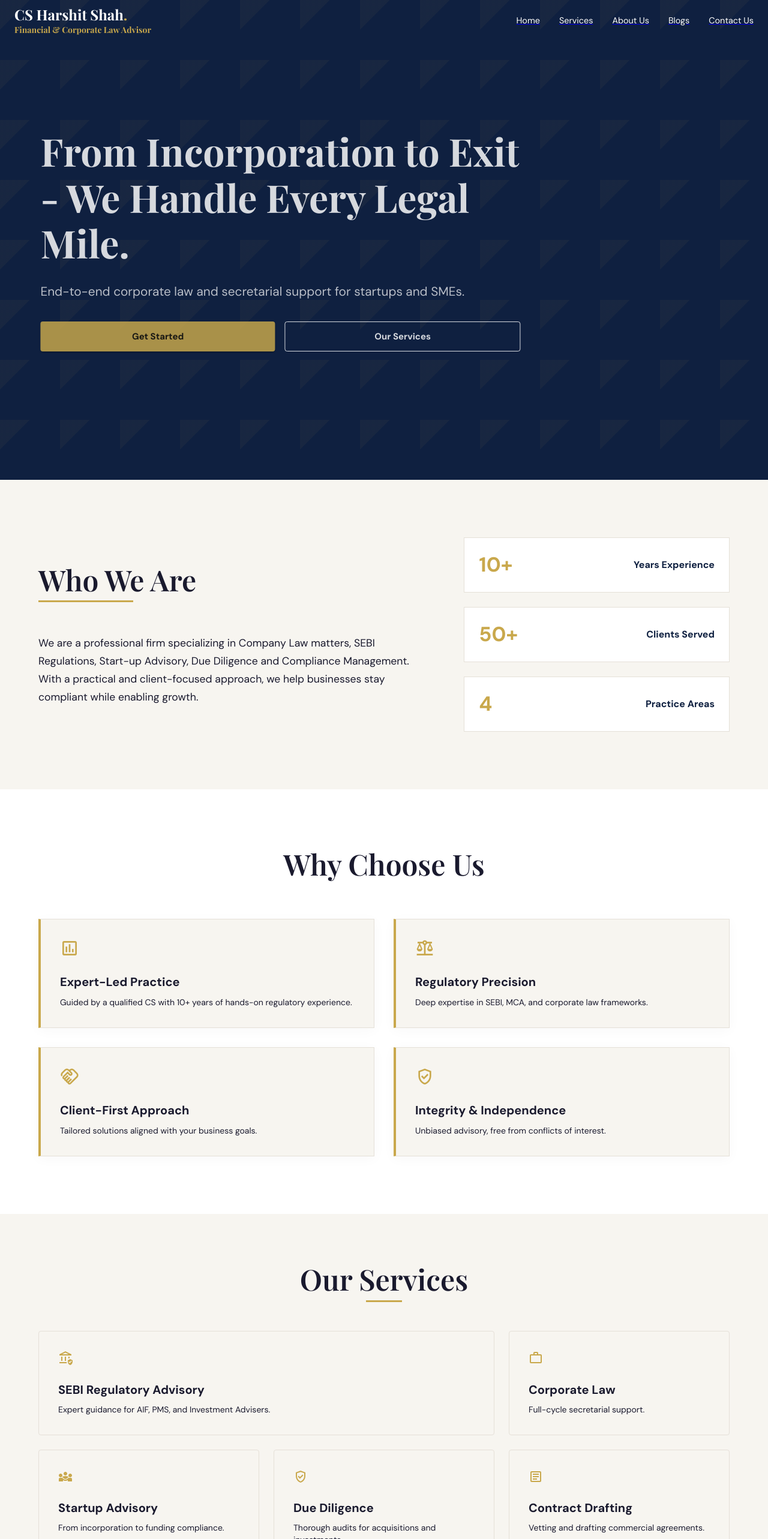
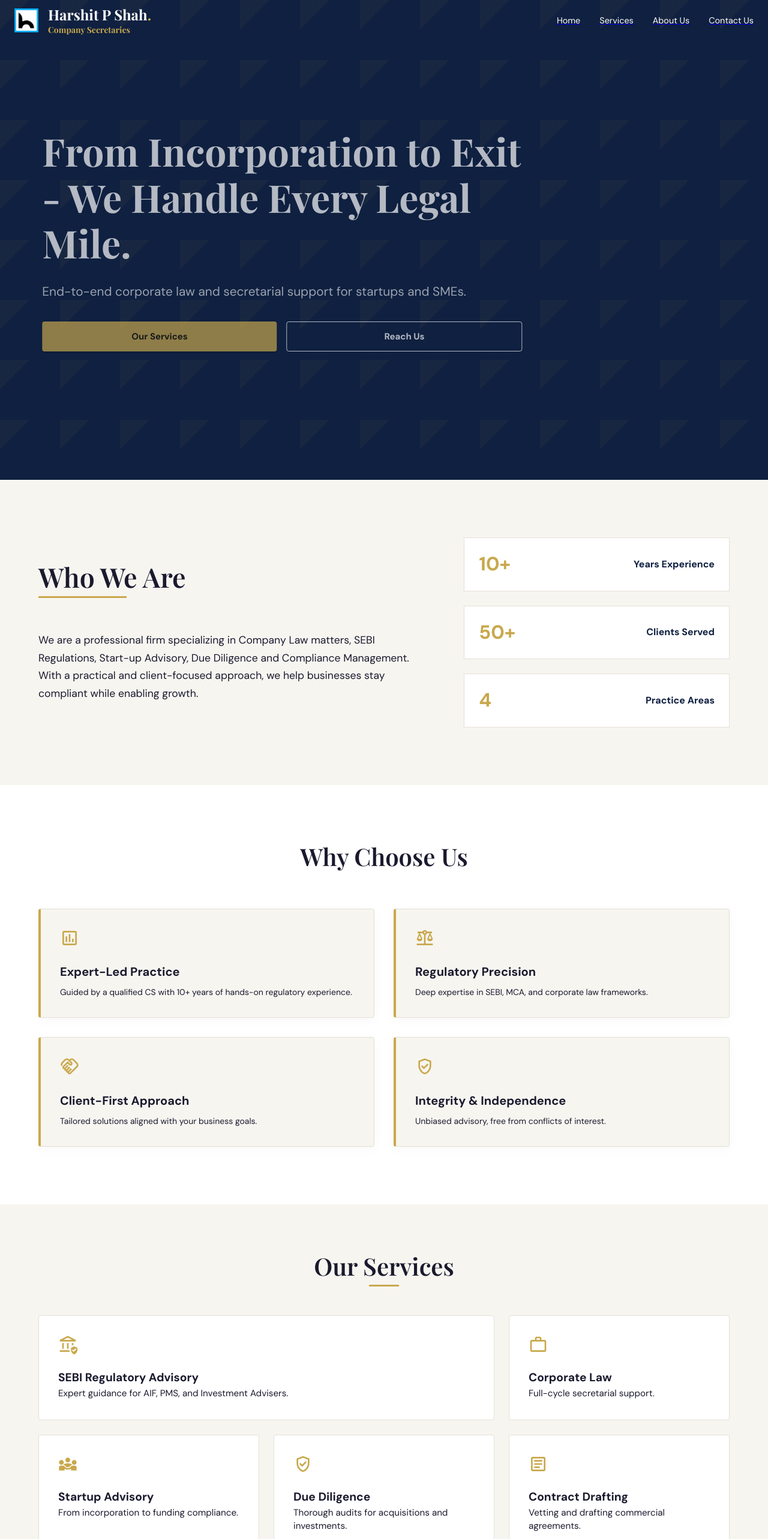
Before and after one commit to Jainysh/cs-harshitshah, a Next.js app: page / in a window 1280 px wide. Shown: the top 2566 px of the page at 60% size. Built offline with nearby package versions, Linux system fonts and the light colour scheme; what @mui/material-nextjs would draw is missing.

Commit message:
feat: removed blogs, added whatsapp in contact us, service tab layout change, web-responsiveness for homepage

```diff
--- a/src/app/page.tsx
+++ b/src/app/page.tsx
@@ -3,7 +3,7 @@ import HeroCarousel from "@/components/HeroCarousel";
 import WhoWeAre from "@/components/WhoWeAre";
 import WhyChooseUs from "@/components/WhyChooseUs";
 import ServicesGrid from "@/components/ServicesGrid";
-import BlogsCarousel from "@/components/BlogsCarousel";
+// import BlogsCarousel from "@/components/BlogsCarousel";
 import Testimonials from "@/components/Testimonials";
 
 export default function Home() {
@@ -13,7 +13,7 @@ export default function Home() {
       <WhoWeAre />
       <WhyChooseUs />
       <ServicesGrid />
-      <BlogsCarousel />
+      {/* <BlogsCarousel /> TODO once blogs are live */}
       <Testimonials />
     </>
   );
--- a/src/components/HeroCarousel.tsx
+++ b/src/components/HeroCarousel.tsx
@@ -130,17 +130,19 @@ export default function HeroCarousel() {
                   color="secondary"
                   size="large"
                   fullWidth
+                  href="/services"
                   sx={{
                     fontWeight: 600,
                     py: 1.4,
                   }}
                 >
-                  Get Started
+                  Our Services
                 </Button>
                 <Button
                   variant="outlined"
                   size="large"
                   fullWidth
+                  href="/contact-us"
                   sx={{
                     color: "white",
                     borderColor: "white",
@@ -148,7 +150,7 @@ export default function HeroCarousel() {
                     py: 1.4,
                   }}
                 >
-                  Our Services
+                  Reach Us
                 </Button>
               </Stack>
             </Box>
--- a/src/components/Navbar.tsx
+++ b/src/components/Navbar.tsx
@@ -15,12 +15,13 @@ import {
 import Link from "next/link";
 import { usePathname } from "next/navigation"; // 👈 not next/router
 import { Close, Menu } from "@mui/icons-material";
+import { CompanyDetails } from "@/utils/constants";
 
 const navLinks = [
   { text: "Home", href: "/" },
   { text: "Services", href: "/services" },
   { text: "About Us", href: "/about-us" },
-  { text: "Blogs", href: "/blogs" },
+  // { text: "Blogs", href: "/blogs" },
   { text: "Contact Us", href: "/contact-us" },
 ];
 
@@ -49,18 +50,31 @@ export default function Navbar() {
       }}
     >
       <Toolbar sx={{ justifyContent: "space-between", py: 1 }}>
+        <Box
+          sx={{
+            display: "flex",
+            alignItems: "center",
+            gap: 1,
+            cursor: "pointer",
+          }}
+          onClick={() => (window.location.href = "/")}
+        >
+          <img
+            src="/logo.png"
+            alt="Logo"
+            style={{ height: 40, marginRight: 8 }}
+          />
           <Box>
             <Typography
               variant="h5"
-            onClick={() => (window.location.href = "/")}
               sx={{
                 color: scrolled || !isHomePage ? "primary.main" : "white",
                 fontFamily: "Playfair Display",
                 fontWeight: 700,
-              cursor: "pointer",
               }}
             >
-            CS Harshit Shah<span style={{ color: "#C9A84C" }}>.</span>
+              {CompanyDetails.proprieter}
+              <span style={{ color: "#C9A84C" }}>.</span>
             </Typography>
             <Typography
               variant="body2"
@@ -70,8 +84,9 @@ export default function Navbar() {
                 fontWeight: 700,
               }}
             >
-            Financial & Corporate Law Advisor
+              {CompanyDetails.tagLine}
             </Typography>
+          </Box>
         </Box>
 
         {/* Desktop Nav */}
--- a/src/components/ServicesGrid.tsx
+++ b/src/components/ServicesGrid.tsx
@@ -1,4 +1,3 @@
-// src/components/ServicesGrid.tsx
 import {
   ArticleOutlined,
   AssuredWorkloadOutlined,
@@ -13,49 +12,70 @@ const services = [
     title: "SEBI Regulatory Advisory",
     desc: "Expert guidance for AIF, PMS, and Investment Advisers.",
     size: 8,
-    icon: <AssuredWorkloadOutlined sx={{ color: "#C9A84C" }} />,
+    icon: (
+      <AssuredWorkloadOutlined
+        sx={{ fontSize: { xs: 28, md: 32 }, color: "#C9A84C" }}
+      />
+    ),
   },
   {
     title: "Corporate Law",
     desc: "Full-cycle secretarial support.",
     size: 4,
-    icon: <WorkOutlineOutlined sx={{ color: "#C9A84C" }} />,
+    icon: (
+      <WorkOutlineOutlined
+        sx={{ fontSize: { xs: 28, md: 32 }, color: "#C9A84C" }}
+      />
+    ),
   },
   {
     title: "Startup Advisory",
     desc: "From incorporation to funding compliance.",
     size: 4,
-    icon: <Diversity3 sx={{ color: "#C9A84C" }} />,
+    icon: (
+      <Diversity3 sx={{ fontSize: { xs: 28, md: 32 }, color: "#C9A84C" }} />
+    ),
   },
   {
     title: "Due Diligence",
     desc: "Thorough audits for acquisitions and investments.",
     size: 4,
-    icon: <GppGoodOutlined sx={{ color: "#C9A84C" }} />,
+    icon: (
+      <GppGoodOutlined
+        sx={{ fontSize: { xs: 28, md: 32 }, color: "#C9A84C" }}
+      />
+    ),
   },
   {
     title: "Contract Drafting",
     desc: "Vetting and drafting commercial agreements.",
     size: 4,
-    icon: <ArticleOutlined sx={{ color: "#C9A84C" }} />,
+    icon: (
+      <ArticleOutlined
+        sx={{ fontSize: { xs: 28, md: 32 }, color: "#C9A84C" }}
+      />
+    ),
   },
 ];
 
 export default function ServicesGrid() {
   return (
-    <Box sx={{ py: 10, bgcolor: "background.paper" }}>
+    <Box sx={{ py: { xs: 6, md: 10 }, bgcolor: "background.paper" }}>
       <Container maxWidth="lg">
         <Typography
           variant="h3"
           align="center"
-          sx={{ mb: 6, position: "relative" }}
+          sx={{
+            mb: { xs: 4, md: 6 },
+            fontSize: { xs: "1.8rem", md: "2.5rem" },
+          }}
         >
           Our Services
           <Box
             component="span"
             sx={{
               display: "block",
-              width: 60,
+              width: 50,
               height: 3,
               bgcolor: "secondary.main",
               mx: "auto",
@@ -72,20 +92,34 @@ export default function ServicesGrid() {
                   p: 4,
                   height: "100%",
                   border: "1px solid #E5E0D8",
+                  backgroundColor: "background.default",
                   boxShadow: "none",
                   transition: "all 0.3s ease",
+                  textAlign: { xs: "center", sm: "left" },
                   "&:hover": {
-                    transform: "translateY(-8px)",
+                    transform: { md: "translateY(-8px)" },
                     boxShadow: "0 12px 24px rgba(0,0,0,0.05)",
                     borderColor: "secondary.main",
                   },
                 }}
               >
                 <Box sx={{ mb: 2 }}>{s.icon}</Box>
-                <Typography variant="h6" gutterBottom sx={{ fontWeight: 700 }}>
+
+                <Typography
+                  variant="h6"
+                  sx={{
+                    fontWeight: 700,
+                    fontSize: { xs: "1rem", md: "1.2rem" },
+                  }}
+                >
                   {s.title}
                 </Typography>
-                <Typography variant="body2" color="text.secondary">
+
+                <Typography
+                  variant="body2"
+                  color="text.secondary"
+                  sx={{ fontSize: { xs: "0.85rem", md: "0.95rem" } }}
+                >
                   {s.desc}
                 </Typography>
               </Paper>
--- a/src/components/Testimonials.tsx
+++ b/src/components/Testimonials.tsx
@@ -1,4 +1,3 @@
-// src/components/Testimonials.tsx
 import { FormatQuoteRounded } from "@mui/icons-material";
 import { Box, Container, Typography, Grid } from "@mui/material";
 
@@ -22,52 +21,70 @@ const reviews = [
 
 export default function Testimonials() {
   return (
-    <Box sx={{ py: 12, bgcolor: "#0F2040", color: "white" }}>
+    <Box sx={{ py: { xs: 6, md: 12 }, bgcolor: "#0F2040", color: "white" }}>
       <Container maxWidth="lg">
         <Typography
           variant="h3"
-          sx={{ mb: 8, textAlign: "center", position: "relative" }}
+          align="center"
+          sx={{
+            mb: { xs: 4, md: 8 },
+            fontSize: { xs: "1.8rem", md: "2.5rem" },
+          }}
         >
           What Our Clients Say
           <Box
             sx={{
-              width: 80,
+              width: 60,
               height: 2,
               bgcolor: "secondary.main",
               mx: "auto",
-              mt: 2,
+              mt: 1.5,
             }}
           />
         </Typography>
-        <Grid container spacing={4}>
+
+        <Grid container spacing={{ xs: 3, md: 4 }}>
           {reviews.map((r, i) => (
-            <Grid size={{ xs: 12, md: 4 }} key={i}>
-              <Box sx={{ position: "relative", pt: 4 }}>
+            <Grid sx={{ xs: 12, md: 4 }} key={i}>
+              <Box
+                sx={{
+                  position: "relative",
+                  pt: { xs: 3, md: 4 },
+                  textAlign: { xs: "center", md: "left" },
+                }}
+              >
                 <FormatQuoteRounded
-                  sx={{ color: "#C9A84C", fontSize: 40 }}
-                  style={{
+                  sx={{
+                    color: "#C9A84C",
+                    fontSize: { xs: 30, md: 40 },
                     position: "absolute",
                     top: 0,
-                    left: 0,
+                    left: { xs: "50%", md: 0 },
+                    transform: { xs: "translateX(-50%)", md: "none" },
                   }}
                 />
+
                 <Typography
                   variant="body1"
                   sx={{
                     mb: 3,
                     fontStyle: "italic",
-                    position: "relative",
-                    zIndex: 1,
+                    fontSize: { xs: "0.9rem", md: "1rem" },
                   }}
                 >
                   {r.text}
                 </Typography>
+
                 <Typography
                   variant="subtitle1"
-                  sx={{ fontWeight: 700, color: "secondary.main" }}
+                  sx={{
+                    fontWeight: 700,
+                    color: "secondary.main",
+                  }}
                 >
                   {r.name}
                 </Typography>
+
                 <Typography variant="caption" sx={{ opacity: 0.7 }}>
                   {r.role}
                 </Typography>
--- a/src/components/WhoWeAre.tsx
+++ b/src/components/WhoWeAre.tsx
@@ -11,9 +11,21 @@ const stats = [
 
 export default function WhoWeAre() {
   return (
-    <Box sx={{ py: 12, bgcolor: "background.paper", position: "relative" }}>
+    <Box
+      sx={{
+        py: { xs: 6, sm: 8, md: 12 },
+        px: { xs: 2, sm: 3 },
+        bgcolor: "background.paper",
+        position: "relative",
+      }}
+    >
       <Container maxWidth="lg">
-        <Grid container spacing={8} sx={{ alignItems: "center" }}>
+        <Grid
+          container
+          spacing={{ xs: 4, md: 8 }}
+          sx={{ alignItems: "center" }}
+        >
+          {/* LEFT CONTENT */}
           <Grid size={{ xs: 12, md: 7 }}>
             <motion.div
               initial={{ opacity: 0, y: 20 }}
@@ -22,23 +34,34 @@ export default function WhoWeAre() {
             >
               <Typography
                 variant="h3"
-                sx={{ mb: 4, position: "relative", display: "inline-block" }}
+                sx={{
+                  mb: { xs: 3, md: 4 },
+                  fontSize: { xs: "1.8rem", sm: "2.2rem", md: "2.8rem" },
+                  position: "relative",
+                  display: "inline-block",
+                }}
               >
                 Who We Are
                 <Box
                   sx={{
                     position: "absolute",
-                    bottom: -10,
+                    bottom: -8,
                     left: 0,
-                    width: "60%",
+                    width: { xs: "40%", md: "60%" },
                     height: "3px",
                     bgcolor: "secondary.main",
                   }}
                 />
               </Typography>
+
               <Typography
                 variant="body1"
-                sx={{ fontSize: "1.1rem", color: "text.primary", mt: 4 }}
+                sx={{
+                  fontSize: { xs: "0.95rem", sm: "1rem", md: "1.1rem" },
+                  color: "text.primary",
+                  mt: { xs: 2, md: 4 },
+                  lineHeight: 1.7,
+                }}
               >
                 We are a professional firm specializing in Company Law matters,
                 SEBI Regulations, Start-up Advisory, Due Diligence and
@@ -49,8 +72,9 @@ export default function WhoWeAre() {
             </motion.div>
           </Grid>
 
+          {/* RIGHT STATS */}
           <Grid size={{ xs: 12, md: 5 }}>
-            <Stack spacing={3}>
+            <Stack spacing={{ xs: 2, md: 3 }}>
               {stats.map((stat, i) => (
                 <motion.div
                   key={i}
@@ -61,23 +85,34 @@ export default function WhoWeAre() {
                 >
                   <Box
                     sx={{
-                      p: 3,
+                      p: { xs: 2, sm: 2.5, md: 3 },
                       border: "1px solid #E5E0D8",
                       bgcolor: "white",
                       display: "flex",
+                      flexDirection: { xs: "column", sm: "row" },
                       justifyContent: "space-between",
-                      alignItems: "center",
+                      alignItems: { xs: "flex-start", sm: "center" },
+                      gap: { xs: 1, sm: 0 },
                     }}
                   >
                     <Typography
                       variant="h4"
-                      sx={{ color: "secondary.main", fontWeight: 700 }}
+                      sx={{
+                        color: "secondary.main",
+                        fontWeight: 700,
+                        fontSize: { xs: "1.5rem", md: "2rem" },
+                      }}
                     >
                       {stat.value}
                     </Typography>
+
                     <Typography
                       variant="subtitle1"
-                      sx={{ fontWeight: 600, color: "primary.main" }}
+                      sx={{
+                        fontWeight: 600,
+                        color: "primary.main",
+                        fontSize: { xs: "0.9rem", md: "1rem" },
+                      }}
                     >
                       {stat.label}
                     </Typography>
--- a/src/components/WhyChooseUs.tsx
+++ b/src/components/WhyChooseUs.tsx
@@ -1,4 +1,3 @@
-// src/components/WhyChooseUs.tsx
 "use client";
 import { Box, Container, Typography, Grid, Paper } from "@mui/material";
 import { motion } from "framer-motion";
@@ -11,22 +10,22 @@ import {
 
 const reasons = [
   {
-    icon: <AssessmentOutlined sx={{ fontSize: 32 }} />,
+    icon: <AssessmentOutlined sx={{ fontSize: { xs: 28, md: 32 } }} />,
     title: "Expert-Led Practice",
     desc: "Guided by a qualified CS with 10+ years of hands-on regulatory experience.",
   },
   {
-    icon: <BalanceOutlined sx={{ fontSize: 32 }} />,
+    icon: <BalanceOutlined sx={{ fontSize: { xs: 28, md: 32 } }} />,
     title: "Regulatory Precision",
     desc: "Deep expertise in SEBI, MCA, and corporate law frameworks.",
   },
   {
-    icon: <HandshakeOutlined sx={{ fontSize: 32 }} />,
+    icon: <HandshakeOutlined sx={{ fontSize: { xs: 28, md: 32 } }} />,
     title: "Client-First Approach",
     desc: "Tailored solutions aligned with your business goals.",
   },
   {
-    icon: <GppGoodOutlined sx={{ fontSize: 32 }} />,
+    icon: <GppGoodOutlined sx={{ fontSize: { xs: 28, md: 32 } }} />,
     title: "Integrity & Independence",
     desc: "Unbiased advisory, free from conflicts of interest.",
   },
@@ -34,28 +33,43 @@ const reasons = [
 
 export default function WhyChooseUs() {
   return (
-    <Box sx={{ py: 12, bgcolor: "white" }}>
+    <Box sx={{ py: { xs: 6, md: 12 }, bgcolor: "white" }}>
       <Container maxWidth="lg">
-        <Typography variant="h3" align="center" sx={{ mb: 8 }}>
+        <Typography
+          variant="h3"
+          align="center"
+          sx={{
+            mb: { xs: 4, md: 8 },
+            fontSize: { xs: "1.8rem", md: "2.5rem" },
+          }}
+        >
           Why Choose Us
         </Typography>
-        <Grid container spacing={4}>
+
+        <Grid container spacing={{ xs: 2, md: 4 }}>
           {reasons.map((item, i) => (
             <Grid size={{ xs: 12, sm: 6 }} key={i}>
               <motion.div whileHover={{ y: -5 }}>
                 <Paper
                   sx={{
-                    p: 4,
+                    p: { xs: 2.5, md: 4 },
                     height: "100%",
-                    borderRadius: 0,
+                    borderRadius: 1,
+                    textAlign: { xs: "center", sm: "left" },
                     boxShadow: "0 4px 20px rgba(0,0,0,0.03)",
                     border: "1px solid #E5E0D8",
-                    borderLeft: "4px solid #C9A84C",
-                    transition: "box-shadow 0.3s ease",
+                    borderLeft: { md: "4px solid #C9A84C" },
                   }}
                 >
                   <Box sx={{ color: "secondary.main", mb: 2 }}>{item.icon}</Box>
-                  <Typography variant="h6" sx={{ fontWeight: 700, mb: 1 }}>
+
+                  <Typography
+                    variant="h6"
+                    sx={{
+                      fontWeight: 700,
+                      mb: 1,
+                    }}
+                  >
                     {item.title}
                   </Typography>
                   <Typography variant="body2" color="text.secondary">
--- a/src/utils/constants.ts
+++ b/src/utils/constants.ts
@@ -1,12 +1,12 @@
 export const CompanyDetails = {
-  proprieter: "CS Harshit P Shah",
-  tagLine: "Financial & Corporate Law Advisor",
+  proprieter: "Harshit P Shah",
+  tagLine: "Company Secretaries",
   email: "access2harshit@gmail.com",
   phone: "+91 9714345677",
   address:
     "C-604, Shashwat Skyz, Mahavirnagar, Sabarmati, Ahmedabad, Gujrat 380005, India",
   linkedIn: "http://linkedin.com/in/cs-harshit-shah-3b0b1753/",
-  // instagram: "https://www.instagram.com/harshit_shah_/",
-  // facebook: "https://www.facebook.com/harshit.shah.549",
+  whatsapp:
+    "https://wa.me/919714345677?text=Hello%20Harshit%2C%20I%20would%20like%20to%20know%20about%20your%20services.",
   twitter: "https://x.com/cs_harshit",
 };
```
Also changed, not shown: src/app/contact-us/page.tsx (+14 -8 lines), src/app/services/page.tsx (+18 -2 lines), src/components/ServiceTile.tsx (added, +134 -0 lines), src/data/servicesData.ts (+22 -0 lines). Lines whose indentation alone changed are shown as unchanged.
